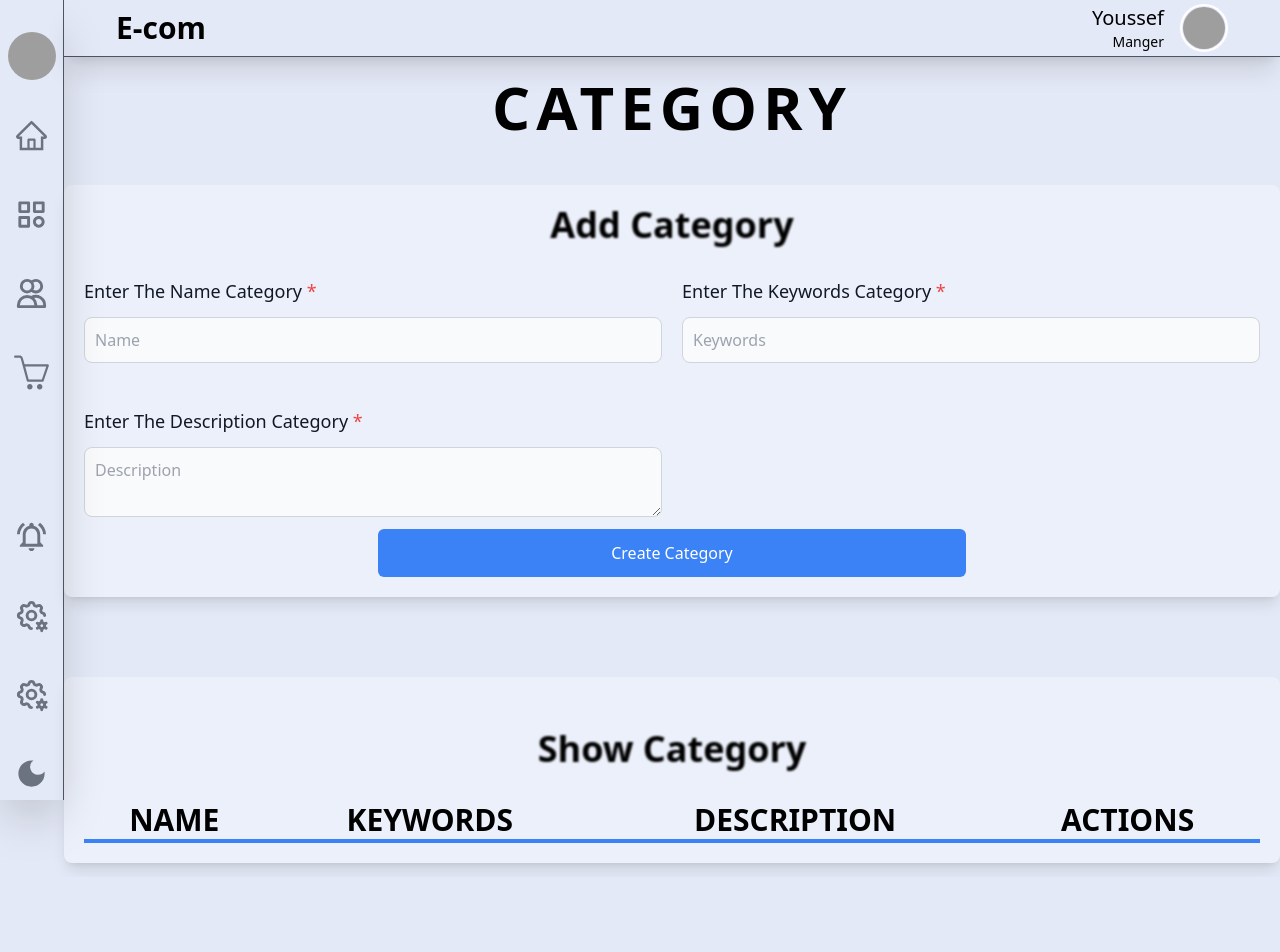
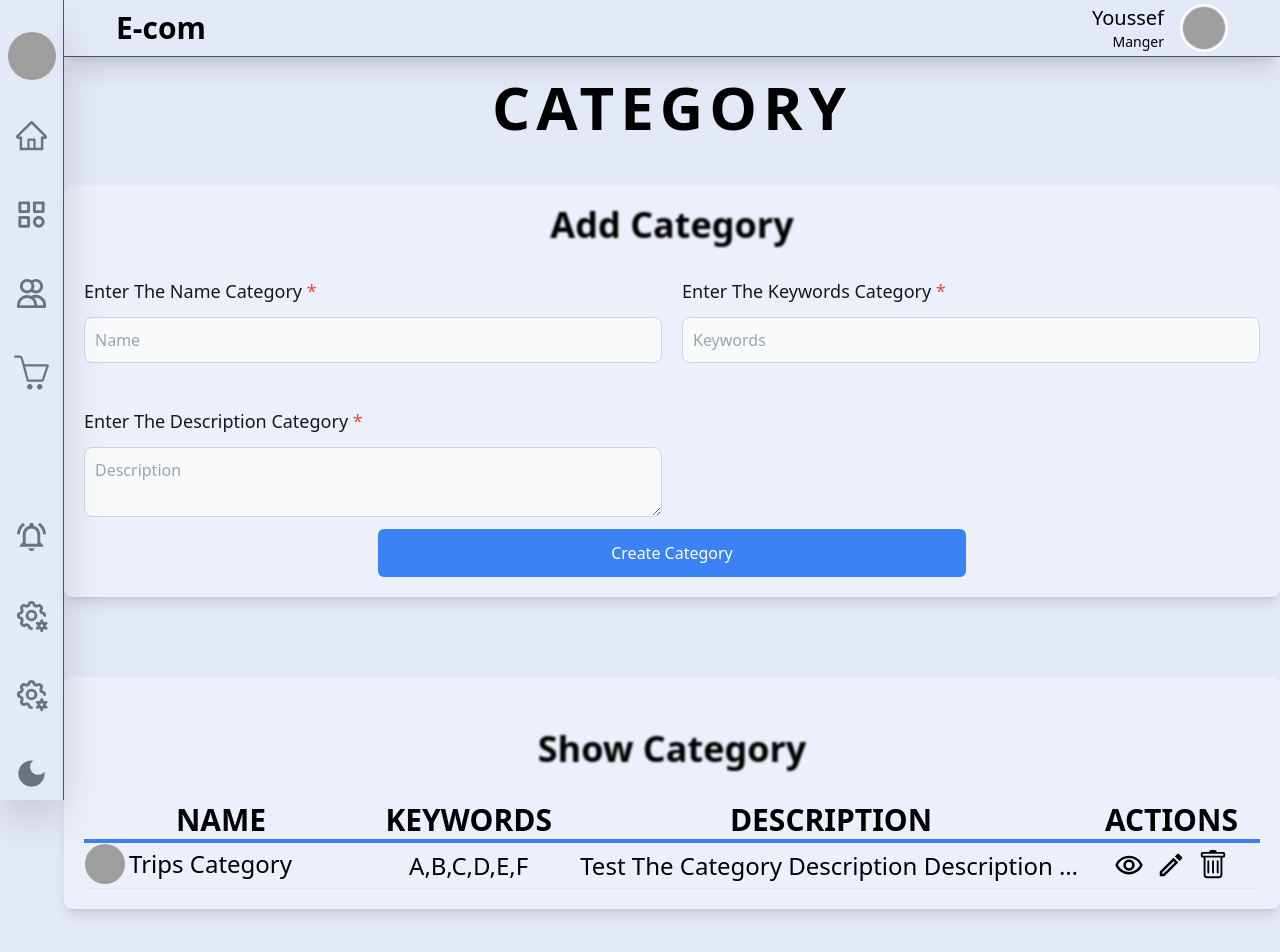
Before and after one commit to ZY1YOGI/e-commerce, a Next.js app: page /admin/category in a window 1280 px wide. Shown: the top 952 px of the page. Before the commit the page ends 877 px from the top, so only its background shows below. Built offline with nearby package versions, Linux system fonts and the light colour scheme; grey boxes are pictures that could not be loaded; some icons are missing.

Commit message:
work in table category

```diff
--- a/app/admin/category/page.tsx
+++ b/app/admin/category/page.tsx
@@ -10,26 +10,35 @@ export const metadata: Metadata = {
   description: 'Category Page'
 }
 
-export default async function Category() {
+export default async function CategoryPage() {
 
-  const getCategories = await axios.get('/api/category')
+  // const getCategories = await axios.get('/api/category')
 
-  const categories = getCategories.data.categories || []
+
+  // const categories = getCategories.data.categories || []
+  const categories = [
+    {
+      _id: "1D5ddw5W9M1bd165AW",
+      name: "Trips Category",
+      keywords: "A,B,C,D,E,F",
+      description: "Test The Category  Description Description Category The Test"
+    }
+  ] as any
 
   return (
-    <>
+    <main>
 
       <h1 className="text-6xl font-bold tracking-widest text-center blur-[.5px] max-md:text-4xl">CATEGORY</h1>
 
       <section className="container">
-        <div className="container p-5 mx-auto my-12 bg-white rounded-lg shadow-lg bg-opacity-30 dark:text-white dark:bg-gray-900">
+        <div className="container p-5 my-12 bg-white rounded-lg shadow-lg bg-opacity-30 dark:text-white dark:bg-gray-900">
           <h1 className="text-4xl font-bold text-center blur-[.8px]">Add Category</h1>
           <FormCategory />
         </div>
       </section>
 
 
-      <section className="container p-5 mx-auto my-20 bg-white rounded-lg shadow-lg bg-opacity-30 dark:text-white dark:bg-gray-900">
+      <section className="container p-5 my-20 bg-white rounded-lg shadow-lg bg-opacity-30 dark:text-white dark:bg-gray-900">
         <h1 className="text-4xl font-bold text-center blur-[.8px] my-8">Show Category</h1>
         <table className='table-auto w-full'>
           <thead className='border-b-4 border-b-blue-500 md:text-3xl dark:text-gray-200'>
@@ -44,12 +53,12 @@ export default async function Category() {
             {categories.map((category: { _id: string, name: string, keywords: string, description: string }) => (
               <tr className='border-b w-full' key={category._id}>
                 <td className='flex items-center space-x-1'>
-                  <img className="w-10 h-10 rounded-full" src="https://cdn.wallpapersafari.com/79/73/TvuM20.jpg" alt="" />
+                  <img className="w-10 h-10 rounded-full" src="https://cdn.wallpapersafari.com/79/73/TvuM20.jpg" alt="img user" />
                   <h1>{category.name}</h1>
                 </td>
                 <td className='max-md:hidden'>{category.keywords}</td>
                 <td className='max-md:hidden max-w-sm truncate'>{category.description}</td>
-                <TableActions />
+                <TableActions id={category._id} />
               </tr>
             ))}
           </tbody>
@@ -58,6 +67,6 @@ export default async function Category() {
 
       </section>
 
-    </>
+    </main>
   );
 }
--- a/components/admin/table/TableActions.tsx
+++ b/components/admin/table/TableActions.tsx
@@ -1,16 +1,35 @@
+"use client";
+
 import { BsTrash } from "react-icons/bs";
 import { MdOutlineEdit, MdOutlineRemoveRedEye } from "react-icons/md";
 
-export default function TableActions() {
+
+interface Props {
+  id: string
+}
+
+export default function TableActions({ id }: Props) {
+
+
+  const onEdit = () => {
+    alert(`shore Edit Category: ${id}`)
+
+  }
+
+  const onDelete = () => {
+    alert(`shore Deleted Category: ${id}`)
+  }
+
+
   return (
     <td className="">
       <button className="transition-all hover:text-green-700 hover:scale-125 p-1.5">
         <MdOutlineRemoveRedEye size={30} />
       </button>
-      <button className="transition-all hover:text-blue-700 hover:scale-125 p-1.5">
+      <button onClick={onEdit} className="transition-all hover:text-blue-700 hover:scale-125 p-1.5">
         <MdOutlineEdit size={30} />
       </button>
-      <button className="transition-all hover:text-red-700 hover:scale-125 p-1.5">
+      <button onClick={onDelete} className="transition-all hover:text-red-700 hover:scale-125 p-1.5">
         <BsTrash size={30} />
       </button>
     </td>
```
